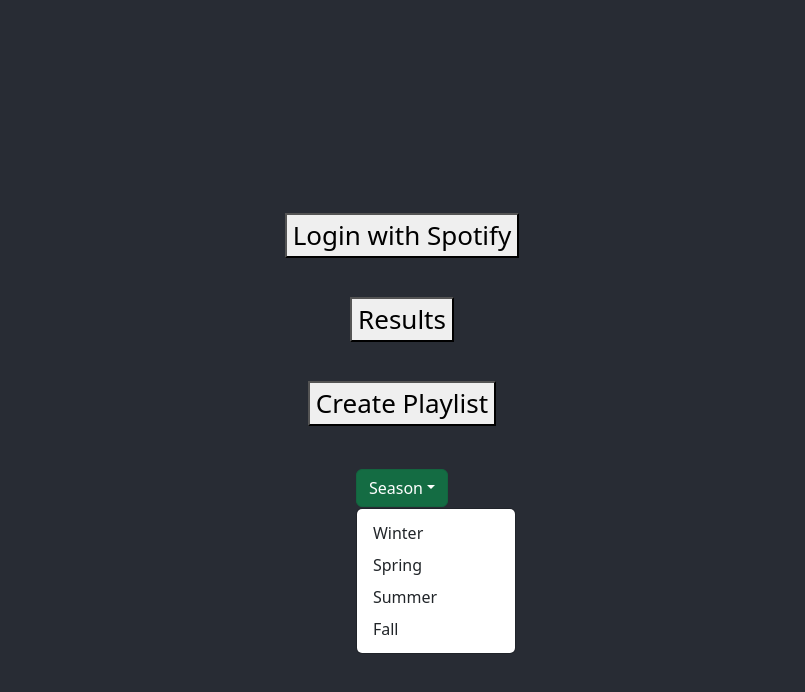
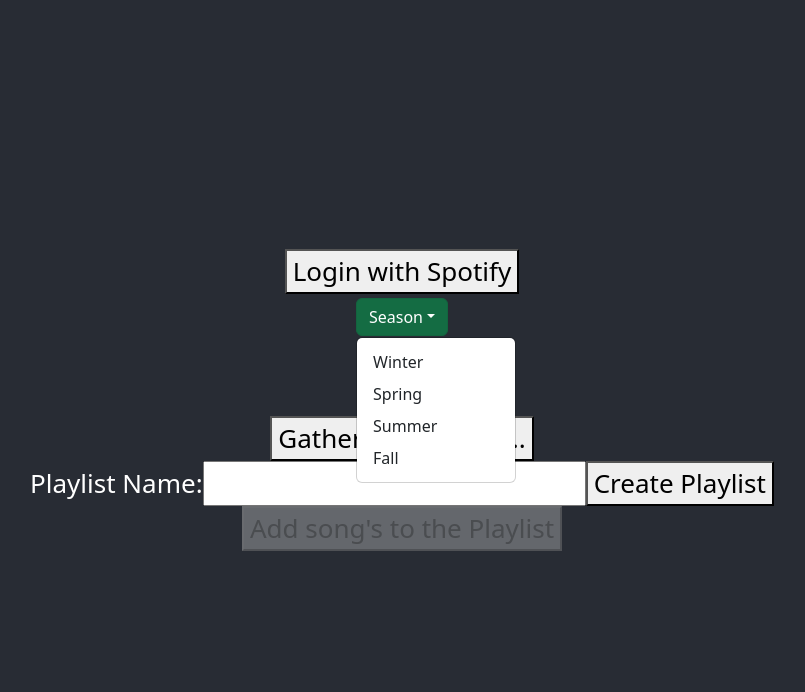
Before and after one commit to info441-au22/info441-finalproject, a React (Create React App) app: page / in a window 1280 px wide. Both pictures are taken after a click on the button "Season". Shown: the top 692 px of the page, without its empty margins (238-1043 px from the left). Built offline with nearby package versions, Linux system fonts and the light colour scheme.

Commit message:
time capsule functionality backend, song limit 20, randomized songs

```diff
--- a/src/App.js
+++ b/src/App.js
@@ -16,4 +16,4 @@
 
 export default App;
 
-// note to parsa: redeploy to azure with 'az webapp up --name spotify-recap-app --logs --launch-browser'
+// note to parsa: redeploy to azure with 'az webapp up --name spotify-recap-app --logs --launch-browser' kill current deployment with: 'az webapp deployment source delete --name spotify-recap-app --resource-group spotify-recap'
--- a/src/components/Filters.jsx
+++ b/src/components/Filters.jsx
@@ -16,7 +16,7 @@
 
 // The max number of songs that
 var song_limit = 60;
-let playlistURI = "";
+let playlistURI = [];
 
 function Filters() {
   const [token, setToken] = useState("");
@@ -26,7 +26,44 @@
   const [season, setSeason] = useState({});
   const [uriCounter, setUriCounter] = useState(0);
   const [createdPlaylistId, setCreatedPlaylistId] = useState("");
+  const [playListName, setPlaylistName] = useState("");
+  const [selectYear, handleSelectYear] = useState(false);
+  const [selectSeason, handleSelectSeason] = useState(false);
+  //const [playlistURI, setURI] = useState([]);
 
+  const handlePlaylistName = (e) => {
+    setPlaylistName(e.target.value);
+  }
+
+  const years = [2019, 2020, 2021, 2022]
+
+  const date_constants = new Map();
+  for(let i = 0; i < years.length; i++) {
+    date_constants.set(years[i], {
+      "Winter": {
+        "start": years[i]+ "-12-21T00:00:00Z",
+        "end": years[i + 1]+ "-03-19T00:00:00Z"
+      },
+      "Spring": {
+        "start": years[i]+ "-03-20T00:00:00Z",
+        "end": years[i]+ "-06-20T00:00:00Z"
+      },
+      "Summer": {
+        "start": years[i]+ "-06-21T00:00:00Z",
+        "end": years[i]+ "-09-21T00:00:00Z"
+      },
+      "Fall": {
+        "start": years[i]+ "-09-22T00:00:00Z",
+        "end": years[i]+ "-12-20T00:00:00Z"
+      },
+    })
+  }
+
+  const dropDownOptionsComponent = years.map((year) => {
+    return(
+      <Dropdown.Item onClick={() => {setYear(year);handleSelectYear(true);}}>{year}</Dropdown.Item>
+    )
+  })
   // Grab the user's spotify access token from local storage (this is after you press the log in button)
   useEffect(() => {
     if (localStorage.getItem("accessToken")) {
@@ -79,45 +116,53 @@
         },
       })
       .then((response) => {
+        console.log("Response for song = ", response.data)
         // console.log(response.data)
         var songs = response.data.items;
         let songHtml = "<p>Song Names:</p>";
-        // tracks how many songs have been added from this particular playlist (needed because
-        // the song add limit for a post req is 50 song uri's)
-        let num_songs_added = 0;
+        // tracks how many songs have been added from this particular playlist
+        // the number of songs being checked is 100 song uri's
+        let num_songs_checked = 0;
         // console.log(response.data)
         // process playlist then return URIs of all songs inside playlist
         for (var i = 0; i < response.data.items.length; i++) {
-          if (songs[i].added_at.substring(0, 10) > "2021" + SPRING[0]) {
-            num_songs_added++;
-            song_limit--;
-
-            if (song_limit > 0 && num_songs_added <= 50) {
-              playlistURI += songs[i]["track"]["uri"] + ", ";
-
-              console.log(songs[i]);
-              console.log(songs[i].track.uri); // uri is for adding to a new playlist
+          //  "2022-12-02T05:56:28Z"
+          const date_added = new Date(songs[i].added_at);
+          const spring_2022_start = new Date("2022-06-20T00:00:00Z");
+          const spring_2022_end = new Date("2022-09-20T00:00:00Z");
+          // const year = this.year;
+          // const season = this.season;
+          console.log("date_constants: ", date_constants);
+          console.log("date_constants get year: ", date_constants.get(year));
+          console.log("date_constants get year get season: ", date_constants.get(year).season);
+          console.log("date_constants get year get season[]: ", date_constants.get(year)[season]);
+          console.log("date_constants get year get season start[]: ", date_constants.get(year)[season].start);
+          if (Date.parse(date_added) > Date.parse(date_constants.get(year)[season].start) && Date.parse(date_added) < Date.parse(date_constants.get(year)[season].end)) {
+            num_songs_checked++;
+            var random_boolean = Math.random() < 0.5;
+            if (random_boolean == true && song_limit > 0 && num_songs_checked <= 100) { // randomly choose 20 songs from given season and year to add to playlist
+              song_limit--;
+              console.log("playlist uri inside loop: ", songs[i].track.uri)
+              playlistURI.push((songs[i].track.uri).toString());
               let songsTrackName = songs[i]["track"]["name"];
               let songTrackUrl = songs[i]["track"]["external_urls"]["spotify"];
-              console.log(songsTrackName);
-              console.log(songTrackUrl);
               songHtml += `<p>${songsTrackName} - ${songTrackUrl}</p>`;
               for (var j = 0; j < songs[i].track.artists.length; j++) {
                 let artistName = songs[i].track.artists[j].name;
                 songHtml += artistName + "<br>";
-                console.log(artistName);
               }
             }
           }
-          console.log(songHtml);
+
         }
+        console.log("Playlist URI", playlistURI);
 
         // 	https://api.spotify.com/v1/playlists/{playlist_id}/tracks
         // POST Docs:
         // https://developer.spotify.com/documentation/web-api/reference/#/operations/add-tracks-to-playlist
         // stuff to add songs to a newly created playlist
-        let temp = validSongs + playlistURI;
-        setValidSongs(temp);
+        ////let temp = validSongs + playlistURI;
+        // setValidSongs(temp);
         console.log(validSongs.length);
         // setValidSongs(valid);
       })
@@ -127,14 +172,20 @@
   };
 
   const handleAddSongsToPlaylist = () => {
-    axios
-      .post(ADD_SONGS_TO_PLAYLIST + createdPlaylistId + "/tracks", {
-        headers: {
-          Authorization: "Bearer " + token,
-        },
-      })
-      .then((id) => {
-        setUserId(id.data["display_name"]);
+    var data = JSON.stringify({
+      uris: playlistURI,
+      position: 0,
+    });
+    var config = {
+      method: "post",
+      url: ADD_SONGS_TO_PLAYLIST + createdPlaylistId + "/tracks",
+      headers: {
+        Authorization: "Bearer " + token,
+      },
+      data: data,
+    };
+    axios(config)
+      .then((response) => {
       })
       .catch((error) => {
         console.log(error);
@@ -142,8 +193,9 @@
   };
 
   const handleCreatePlaylist = () => {
+    let uris = []
     var data = JSON.stringify({
-      name: "Spotify Capsule Playlist",
+      name: playListName,
       description:
         "To be filled in with randomized songs from a given time period.",
       public: false,
@@ -158,32 +210,17 @@
       data: data,
     };
     axios(config)
-      .then(function (response) {
+      .then((response) => {
         console.log(JSON.stringify(response.data));
-        setCreatedPlaylistId(response.data["id"]);
+        setCreatedPlaylistId(response.data.id);
+        console.log("playlist id = ", createdPlaylistId)
         console.log(response);
       })
       .catch(function (error) {
         console.log(error);
       });
-    //   axios
-    //     .post(CREATE_CUSTOM_PLAYLIST + userId + "/playlists", {
-    //       headers: {
-    //         Authorization:
-    //           "Bearer " +
-    //           "BQDnRpGtc0ZScs5_-j0QSS6gCp3VCxhLYCN1QZdwaEQrhKZGa4x7sV3yuRvpQ6RWKi6n5jF6eEiXGfzQDRG1g6oWAa82dWbamX_cNu7Cq67RK3Kpw-Eg4RbmOJpsPwjoR3w15DGgF-165GMlumCGNtLxYlvmt8p6BtE4OXBHp_8IY1rV4DV0M1odt6RhC2E_3H79_CrHNDMshnuNpBm_KxLRFSTctdDcuqKVEGq_dHueBXSgvDJ3v2UbYSYG6gqSH312RD9uLC0mHw",
-    //         "Content-Type": "application/json",
-    //       },
-    //       data: data,
-    //     })
-    //     .then((response) => {
-    //       setCreatedPlaylistId(response.data["id"]);
-    //       console.log(response);
-    //     })
-    //     .catch((error) => {
-    //       console.log(error);
-    //     });
   };
+
 
   const handleGetUserId = () => {
     axios
@@ -216,7 +253,35 @@
       });
   };
   return (
-    <>
+    <section>
+
+      <Dropdown>
+        <Dropdown.Toggle variant="success" id="season-dropdown">
+          Season
+        </Dropdown.Toggle>
+
+        <Dropdown.Menu>
+          <Dropdown.Item onClick={() => {setSeason("Winter");handleSelectSeason(true);}}>
+            Winter
+          </Dropdown.Item>
+          <Dropdown.Item onClick={() => {setSeason("Spring");handleSelectSeason(true);}}>
+            Spring
+          </Dropdown.Item>
+          <Dropdown.Item onClick={() => {setSeason("Summer");handleSelectSeason(true);}}>
+            Summer
+          </Dropdown.Item>
+          <Dropdown.Item onClick={() => {setSeason("Fall");handleSelectSeason(true);}}>Fall</Dropdown.Item>
+        </Dropdown.Menu>
+      </Dropdown>
+      <Dropdown>
+        <Dropdown.Toggle variant="success" id="season-dropdown">
+          Year
+        </Dropdown.Toggle>
+
+        <Dropdown.Menu>
+          {dropDownOptionsComponent}
+        </Dropdown.Menu>
+      </Dropdown>
       <br />
       <button
         onClick={() => {
@@ -225,9 +290,11 @@
           handleFilterPlaylists();
         }}
       >
-        Results
+        Gather your songs...
       </button>
       <br />
+      <label for="playlistName">Playlist Name: </label>
+      <input type="text" id="playlistName" name="playlistName" onChange={handlePlaylistName} />
       <button
         onClick={() => {
           handleCreatePlaylist();
@@ -236,49 +303,16 @@
         Create Playlist
       </button>
       <br />
-      <Dropdown>
-        <Dropdown.Toggle variant="success" id="season-dropdown">
-          Season
-        </Dropdown.Toggle>
-
-        <Dropdown.Menu>
-          <Dropdown.Item onClick={() => setSeason("Winter")}>
-            Winter
-          </Dropdown.Item>
-          <Dropdown.Item onClick={() => setSeason("Spring")}>
-            Spring
-          </Dropdown.Item>
-          <Dropdown.Item onClick={() => setSeason("Summer")}>
-            Summer
-          </Dropdown.Item>
-          <Dropdown.Item onClick={() => setSeason("Fall")}>Fall</Dropdown.Item>
-        </Dropdown.Menu>
-      </Dropdown>
-      <br />
-      <Dropdown>
-        <Dropdown.Toggle variant="success" id="season-dropdown">
-          Year
-        </Dropdown.Toggle>
-
-        <Dropdown.Menu>
-          <Dropdown.Item onClick={() => setYear(2008)}>2008</Dropdown.Item>
-          <Dropdown.Item onClick={() => setYear(2009)}>2009</Dropdown.Item>
-          <Dropdown.Item onClick={() => setYear(2010)}>2010</Dropdown.Item>
-          <Dropdown.Item onClick={() => setYear(2011)}>2011</Dropdown.Item>
-          <Dropdown.Item onClick={() => setYear(2012)}>2012</Dropdown.Item>
-          <Dropdown.Item onClick={() => setYear(2013)}>2013</Dropdown.Item>
-          <Dropdown.Item onClick={() => setYear(2014)}>2014</Dropdown.Item>
-          <Dropdown.Item onClick={() => setYear(2015)}>2015</Dropdown.Item>
-          <Dropdown.Item onClick={() => setYear(2016)}>2016</Dropdown.Item>
-          <Dropdown.Item onClick={() => setYear(2017)}>2017</Dropdown.Item>
-          <Dropdown.Item onClick={() => setYear(2018)}>2018</Dropdown.Item>
-          <Dropdown.Item onClick={() => setYear(2019)}>2019</Dropdown.Item>
-          <Dropdown.Item onClick={() => setYear(2020)}>2020</Dropdown.Item>
-          <Dropdown.Item onClick={() => setYear(2021)}>2021</Dropdown.Item>
-          <Dropdown.Item onClick={() => setYear(2022)}>2022</Dropdown.Item>
-        </Dropdown.Menu>
-      </Dropdown>
-    </>
+      <button
+        onClick={() => {
+          handleAddSongsToPlaylist();
+          playlistURI = [];
+        }}
+        disabled={!(selectSeason && selectYear)}
+      >
+        Add song's to the Playlist
+      </button>
+    </section>
   );
 }
 
```
